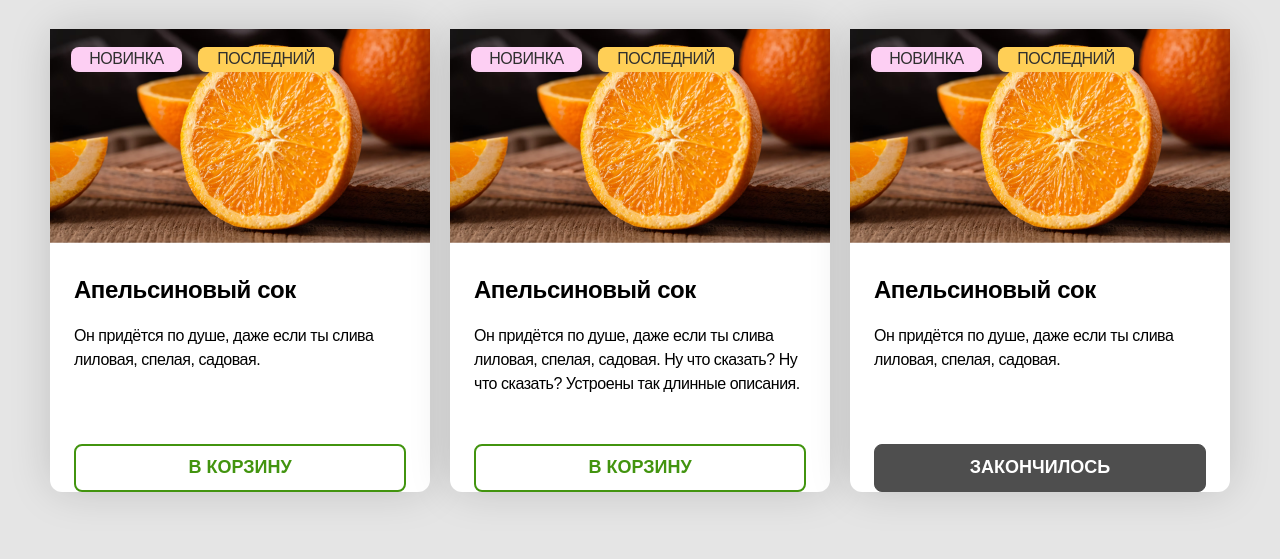
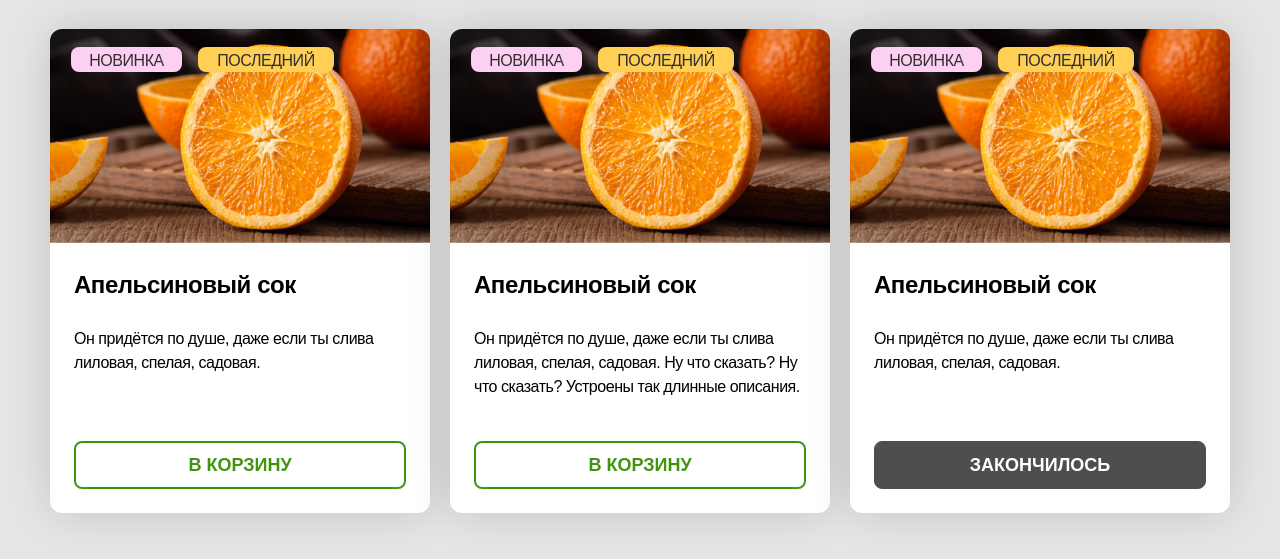
Before and after one commit to ladudasha/test-product-cards, a plain HTML site: page index.html in a window 1280 px wide. Shown: the part 147-706 px from the top of the page. Drawn offline with Linux system fonts and the light colour scheme; a web font is replaced by a local one.

Commit message:
Update 2022-08-23T19:35:17.613Z

```diff
--- a/assets/css/style.css
+++ b/assets/css/style.css
@@ -1,3 +1,4 @@
+@charset "UTF-8";
 /*! normalize.css v8.0.1 | MIT License | github.com/necolas/normalize.css */
 /* Document
    ========================================================================== */
@@ -17,8 +18,44 @@ html {
 /**
 * Remove the margin in all browsers.
 */
+*,
+*::after,
+*::before {
+    margin: 0;
+    padding: 0;
+    box-sizing: border-box;
+}
+
+ul {
+    list-style: none;
+}
+
 body {
+    font-family: "ArialRegular", sans-serif;
+    background-color: #F4F5FC;
+    letter-spacing: -0.46px;
+    color: #000;
+}
+
+a,
+button {
+  /* font-family: inherit; */
+    color: inherit;
+    text-decoration: none;
+    background-color: transparent;
+    border: none;
+}
+
+h1,
+h2,
+h3,
+h4,
+h5,
+h6 {
+    font-family: inherit;
+    color: inherit;
     margin: 0;
+    padding: 0;
 }
 
 /**
@@ -340,16 +377,35 @@ template {
 
 @font-face {
     font-family: 'ArialRegular';
-  src: url(../fonts/ArialMT.ttf) format("truetype");
+  src: url(../../fonts/ArialMT.ttf) format("truetype");
   font-weight: 400;
   font-display: swap;
 }
 
 @font-face {
     font-family: 'ArialBold';
-  src: url(../fonts/Arial-BoldMT.ttf) format("truetype");
+  src: url(../../fonts/Arial-BoldMT.ttf) format("truetype");
   font-weight: 900;
   font-display: swap;
+}
+
+.main {
+    background: #E5E5E5;
+    min-height: 100vh;
+    margin: auto;
+    padding-top: 40px;
+    padding-bottom: 60px;
+}
+
+.main__wrapp {
+    display: -ms-flexbox;
+    display: flex;
+    -ms-flex-direction: column;
+    flex-direction: column;
+    -ms-flex-align: center;
+    align-items: center;
+    -ms-flex-pack: center;
+    justify-content: center;
 }
 
 .main__title {
@@ -361,10 +417,148 @@ template {
     color: #000000;
 }
 
-.main__title-card {
+.main__block {
+    display: -ms-flexbox;
+    display: flex;
+    -ms-flex-pack: center;
+    justify-content: center;
+    gap: 20px;
+    -ms-flex-wrap: wrap;
+    flex-wrap: wrap;
+}
+
+.main__text {
+    font-family: "ArialRegular", sans-serif;
+    font-size: 16px;
+    font-weight: 400;
+    line-height: 24px;
+    letter-spacing: 0em;
+    text-align: left;
+}
+
+.card {
+    max-width: 380px;
+    width: 100%;
+    background-color: white;
+    box-shadow: 0px 0px 45px -4px rgba(0, 0, 0, 0.18);
+    border-radius: 12px;
+    position: relative;
+    display: -ms-flexbox;
+    display: flex;
+    -ms-flex-direction: column;
+    flex-direction: column;
+    -ms-flex-pack: justify;
+    justify-content: space-between;
+}
+
+.card::before {
+    content: "новинка";
+    display: block;
+    position: absolute;
+    top: 18px;
+    left: 21px;
+    background: #fdcff3;
+    border-radius: 8px;
+    width: 111px;
+    height: 25px;
+    font-family: "ArialRegular", sans-serif;
+    font-weight: 400;
+    font-size: 16px;
+    line-height: 24px;
+    text-align: center;
+    color: #2f2f2f;
+    text-transform: uppercase;
+}
+
+.card::after {
+    content: "последний";
+    display: block;
+    position: absolute;
+    top: 18px;
+    left: 148px;
+    text-transform: uppercase;
+    width: 136px;
+    height: 25px;
+    background: #ffcf56;
+    border-radius: 8px;
+    font-family: "ArialRegular", sans-serif;
+    font-style: normal;
+    font-weight: 400;
+    font-size: 16px;
+    line-height: 24px;
+    text-align: center;
+    color: #2f2f2f;
+}
+
+.card__img {
+    max-width: 380px;
+    width: 100%;
+    border-radius: 12px 12px 0 0;
+}
+
+.card__content {
+    padding: 24px;
+    display: -ms-flexbox;
+    display: flex;
+    -ms-flex-direction: column;
+    flex-direction: column;
+    -ms-flex-align: start;
+    align-items: start;
+    -ms-flex-pack: justify;
+    justify-content: space-between;
+    height: 270px;
+}
+
+.card__title {
     font-family: "ArialBold", sans-serif;
     font-style: normal;
     font-weight: 900;
     font-size: 24px;
     line-height: 36px;
 }
+
+.card__text {
+    font-family: "ArialRegular", sans-serif;
+    font-size: 16px;
+    font-weight: 400;
+    line-height: 24px;
+}
+
+.card__btn {
+    cursor: pointer;
+    max-width: 332px;
+    width: 100%;
+    height: 48px;
+    border: 2px solid #42940f;
+    border-radius: 8px;
+    font-family: "ArialBold", sans-serif;
+    font-style: normal;
+    font-weight: 900;
+    font-size: 18px;
+    line-height: 25px;
+    color: #42940f;
+}
+
+.card__btn:hover {
+    color: #ffffff;
+    background: #42940f;
+    border: 2px solid #42940f;
+    border-radius: 8px;
+    transition: 1s;
+}
+
+.card__btn:active {
+    background: #1f5200;
+    border: 2px solid #1f5200;
+    border-radius: 8px;
+    color: #ffffff;
+    transition: 0.1ms;
+}
+
+.card__btn:disabled {
+    background: #4e4e4e;
+    border: 1px solid #4e4e4e;
+    border-radius: 8px;
+    border-radius: 8px;
+    color: #ffffff;
+}
--- a/index.html
+++ b/index.html
@@ -9,12 +9,11 @@
   </head>
   <body>
     <section class="main">
+      <div class="container">
         <div class="main__wrapp">
           <h1 class="main__title">ТОВАРЫ НЕДЕЛИ</h1>
 
           <div class="main__block">
-
-
             <div class="main__card card">
               <img class="card__img" src="./assets/images/Image.png" alt="" />
               <div class="card__content">
@@ -48,11 +47,12 @@
                     Он придётся по душе, даже если ты слива лиловая, спелая,
                     садовая.
                   </p>
+
                 <button class="card__btn" textarea disabled>ЗАКОНЧИЛОСЬ</button>
               </div>
             </div>
           </div>
-
+        </div>
       </div>
     </section>
 
```
Also changed, not shown: assets/css/style.min.css, 1 other file. Lines whose indentation alone changed are shown as unchanged.
